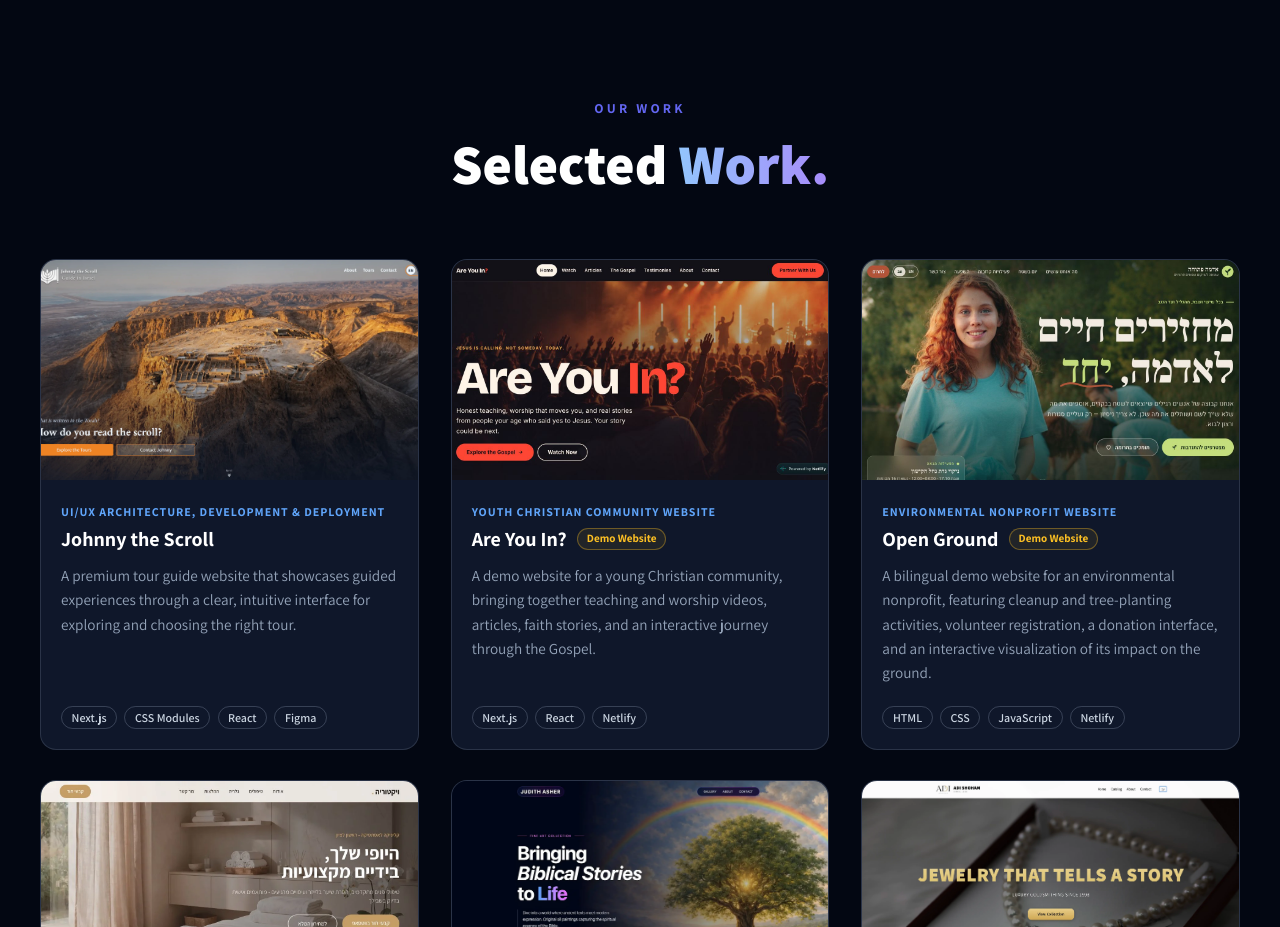
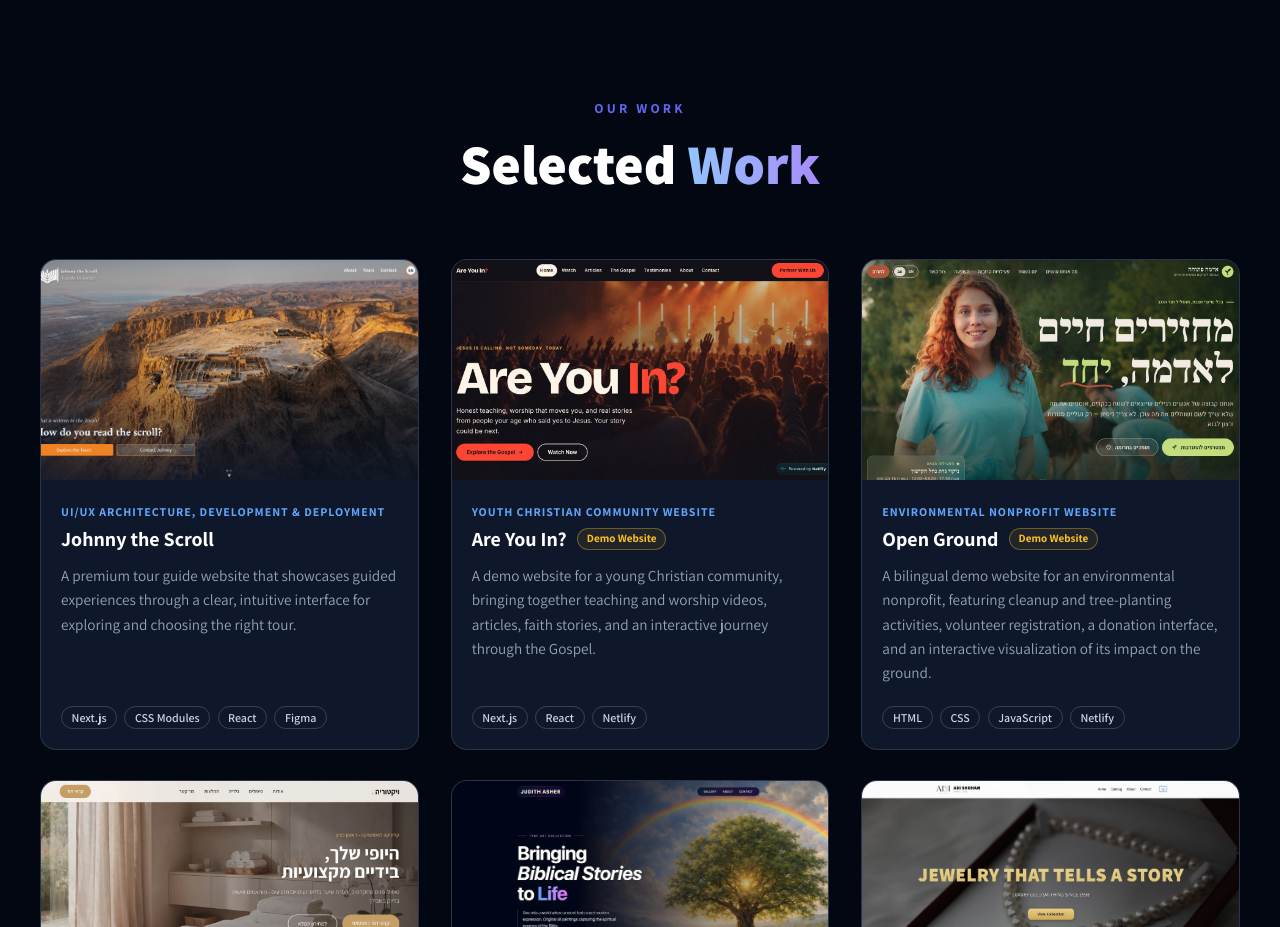
Before and after one commit to eldar-visual/eldarvisual.com, a Next.js app: page /en in a window 1280 px wide. Shown: the part 3720-4647 px from the top of the page. Built offline with nearby package versions, Linux system fonts and the light colour scheme.

Commit message:
Remove trailing period from portfolio headings

```diff
--- a/src/components/Portfolio.tsx
+++ b/src/components/Portfolio.tsx
@@ -39,7 +39,7 @@ export default function Portfolio({ dict }: PortfolioProps) {
         <header className="portfolio-header">
           <span className="sub-title">{dict?.subtitle || "Our Work"}</span>
           <h2 className="main-title">
-            {dict?.title || "Selected"} <span className="gradient-text">{dict?.gradient || "Work."}</span>
+            {dict?.title || "Selected"} <span className="gradient-text">{dict?.gradient || "Work"}</span>
           </h2>
         </header>
 
--- a/src/dictionaries/en.json
+++ b/src/dictionaries/en.json
@@ -126,7 +126,7 @@
   "portfolio": {
     "subtitle": "Our Work",
     "title": "Selected",
-    "gradient": "Work.",
+    "gradient": "Work",
     "viewProject": "View Project",
     "visitSite": "Visit Site",
     "projects": [
--- a/src/dictionaries/he.json
+++ b/src/dictionaries/he.json
@@ -125,7 +125,7 @@
   "portfolio": {
     "subtitle": "העבודות שלנו",
     "title": "עבודות",
-    "gradient": "נבחרות.",
+    "gradient": "נבחרות",
     "viewProject": "צפייה בפרויקט",
     "visitSite": "ביקור באתר",
     "projects": [
```
